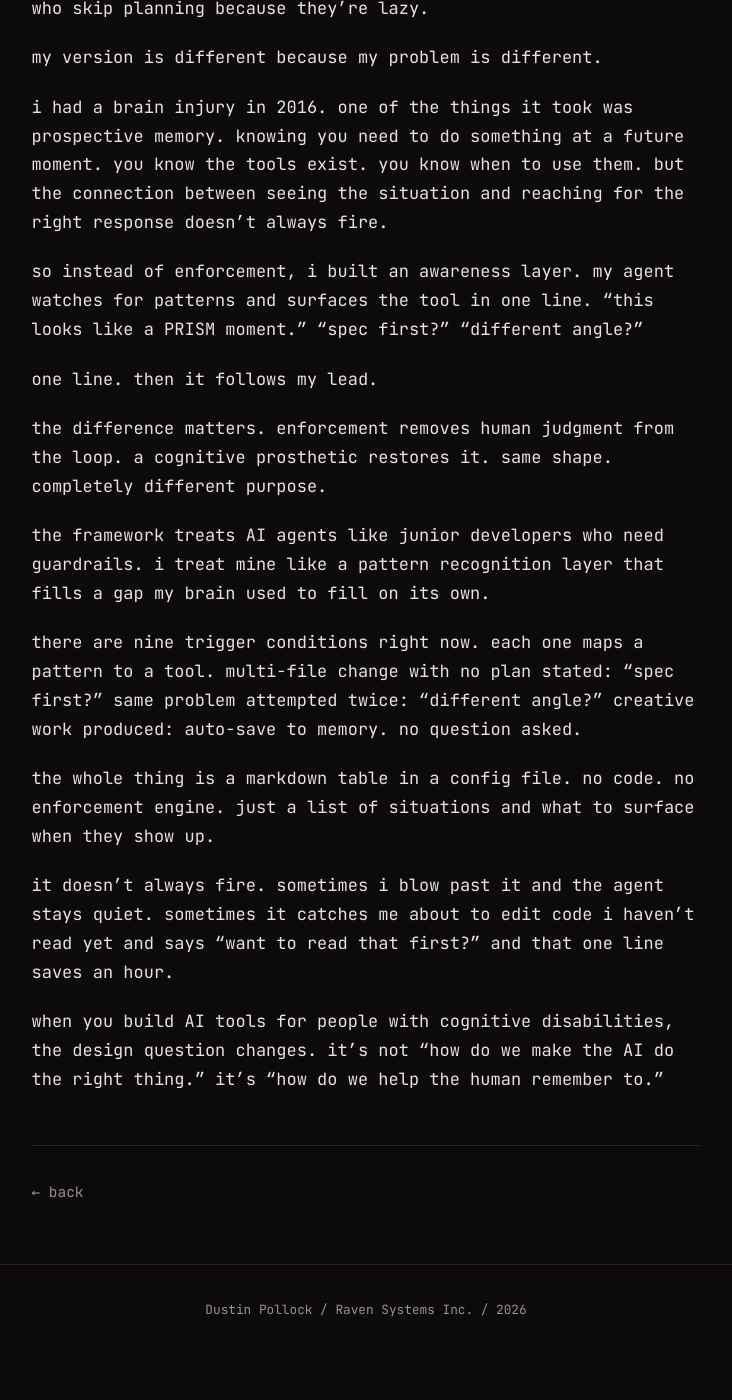
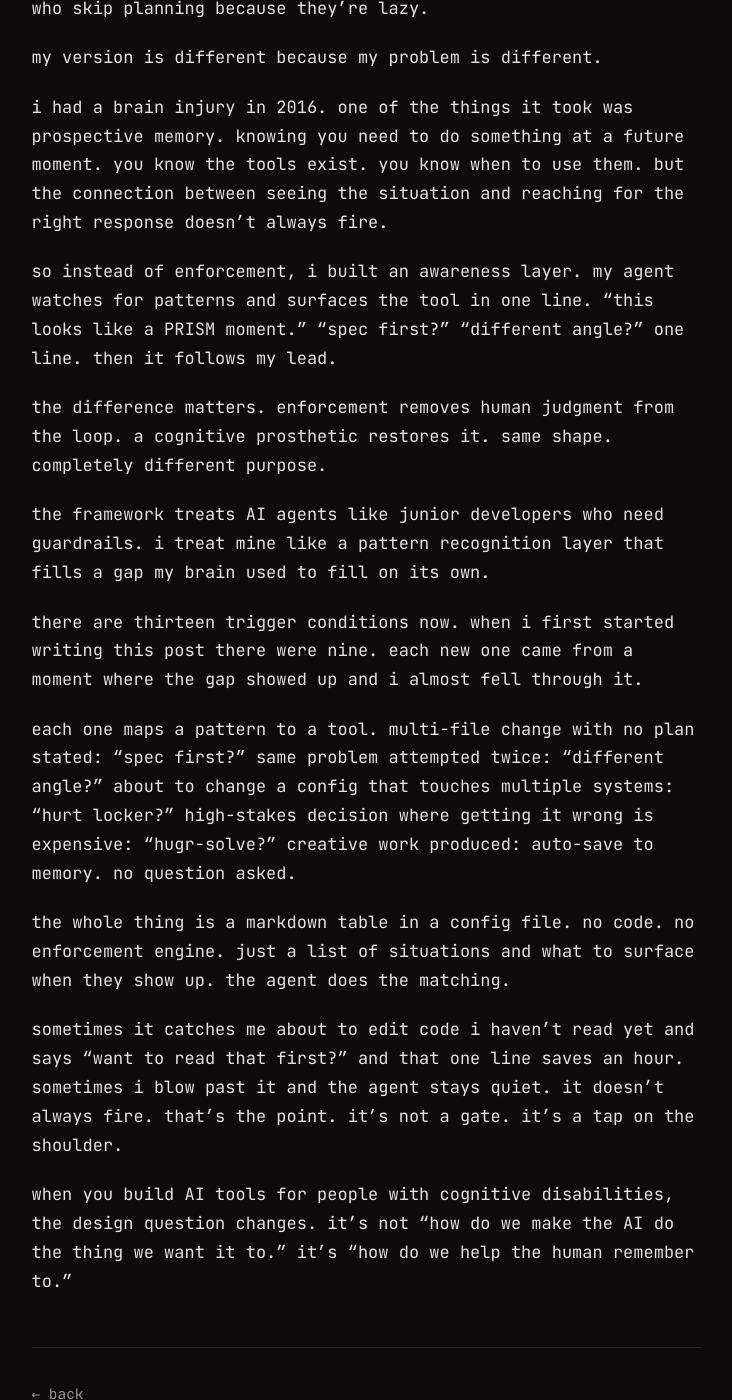
Before and after one commit to cogpros/cogprosthetics-blog, a Jekyll site: the page built from _posts/2026-03-25-the-awareness-layer.md, in a window 1280 px wide and 1400 px high, scrolled down 508 px. Shown: the whole window, without its empty margins (274-1006 px from the left). Built offline with Jekyll 4.4.1, drawn with Linux system fonts in a browser that asks for light colours; before the commit the page ends 1862 px from its top, so only the background shows below that; some of the changed text lies outside the part shown.

Commit message:
Update ms-05 The Awareness Layer with revised content
Trigger count 9->13, softened star count, added new trigger examples
(hurt locker, hugr-solve), restructured closing, added growth beat.
Reviewed via hugr-solve adversarial synthesis.

```diff
--- a/_posts/2026-03-25-the-awareness-layer.md
+++ b/_posts/2026-03-25-the-awareness-layer.md
@@ -17,18 +17,18 @@ my version is different because my problem is different.
 
 i had a brain injury in 2016. one of the things it took was prospective memory. knowing you need to do something at a future moment. you know the tools exist. you know when to use them. but the connection between seeing the situation and reaching for the right response doesn't always fire.
 
-so instead of enforcement, i built an awareness layer. my agent watches for patterns and surfaces the tool in one line. "this looks like a PRISM moment." "spec first?" "different angle?"
-
-one line. then it follows my lead.
+so instead of enforcement, i built an awareness layer. my agent watches for patterns and surfaces the tool in one line. "this looks like a PRISM moment." "spec first?" "different angle?" one line. then it follows my lead.
 
 the difference matters. enforcement removes human judgment from the loop. a cognitive prosthetic restores it. same shape. completely different purpose.
 
 the framework treats AI agents like junior developers who need guardrails. i treat mine like a pattern recognition layer that fills a gap my brain used to fill on its own.
 
-there are nine trigger conditions right now. each one maps a pattern to a tool. multi-file change with no plan stated: "spec first?" same problem attempted twice: "different angle?" creative work produced: auto-save to memory. no question asked.
+there are thirteen trigger conditions now. when i first started writing this post there were nine. each new one came from a moment where the gap showed up and i almost fell through it.
 
-the whole thing is a markdown table in a config file. no code. no enforcement engine. just a list of situations and what to surface when they show up.
+each one maps a pattern to a tool. multi-file change with no plan stated: "spec first?" same problem attempted twice: "different angle?" about to change a config that touches multiple systems: "hurt locker?" high-stakes decision where getting it wrong is expensive: "hugr-solve?" creative work produced: auto-save to memory. no question asked.
 
-it doesn't always fire. sometimes i blow past it and the agent stays quiet. sometimes it catches me about to edit code i haven't read yet and says "want to read that first?" and that one line saves an hour.
+the whole thing is a markdown table in a config file. no code. no enforcement engine. just a list of situations and what to surface when they show up. the agent does the matching.
 
-when you build AI tools for people with cognitive disabilities, the design question changes. it's not "how do we make the AI do the right thing." it's "how do we help the human remember to."
+sometimes it catches me about to edit code i haven't read yet and says "want to read that first?" and that one line saves an hour. sometimes i blow past it and the agent stays quiet. it doesn't always fire. that's the point. it's not a gate. it's a tap on the shoulder.
+
+when you build AI tools for people with cognitive disabilities, the design question changes. it's not "how do we make the AI do the thing we want it to." it's "how do we help the human remember to."
```
Also changed, not shown: other parts of _posts/2026-03-25-the-awareness-layer.md (+2 -2 lines).
